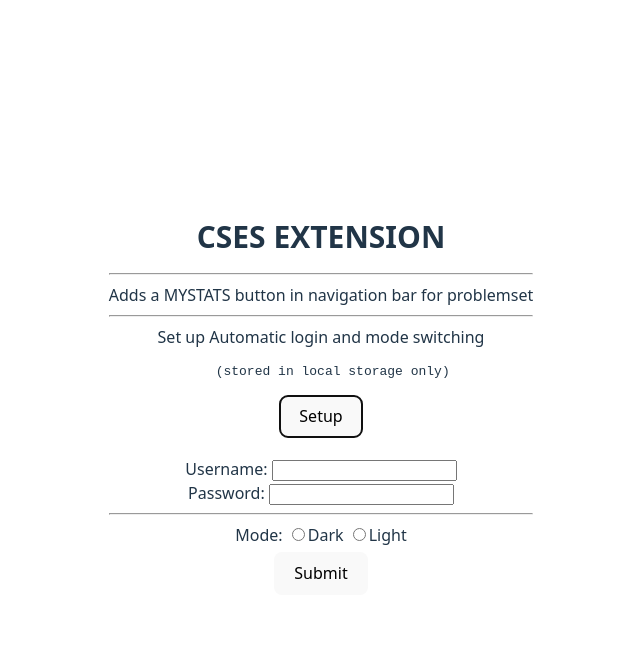
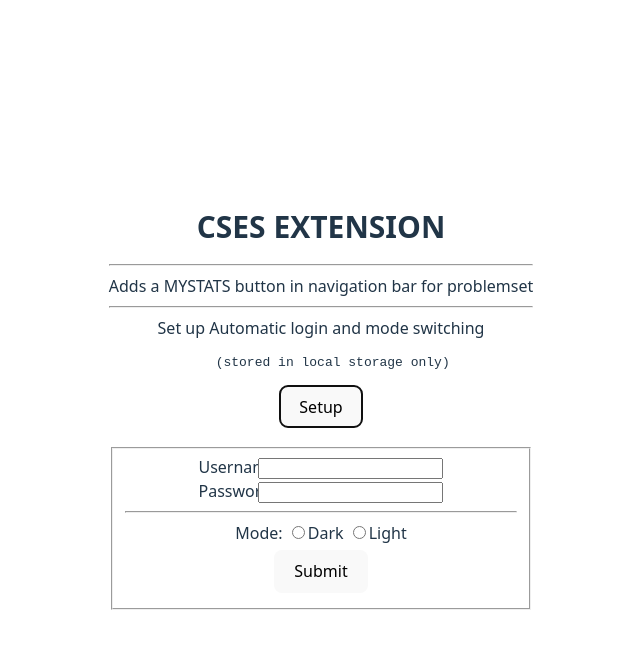
Before and after one commit to krish-vj/CSES-dashboard_pvt, a React (Vite) app in the folder vite-project/: page / in a window 1280 px wide. Both pictures are taken after a click on the button "Setup". Shown: the top 648 px of the page, without its empty margins (319-959 px from the left). Built offline with nearby package versions, Linux system fonts and the light colour scheme.

Commit message:
fixed alignment

```diff
--- a/vite-project/src/App.tsx
+++ b/vite-project/src/App.tsx
@@ -5,6 +5,7 @@ function App() {
 
   return (
     <>
+
     <h1 style={{fontSize: '30px'}}>CSES EXTENSION</h1>
     <hr />
       <div>Adds a MYSTATS button in navigation bar for problemset</div>
@@ -14,9 +15,10 @@ function App() {
       <button onClick={()=>{ document.getElementById('form')!.style.display='block'}}>Setup</button>
       <h3><div id='msg2'></div></h3>
       <div id='form' style={{display:'none'}}>
-      <label htmlFor="username">Username: </label>
+        <fieldset>
+      <label htmlFor="username" style={{display: 'inline-block',width: '60px'}}>Username: </label>
       <input type="text" id='username' name='username'/> <br />
-      <label htmlFor="pwd">Password: </label>
+      <label htmlFor="pwd" style={{display: 'inline-block', width: '60px'}}>Password:</label>
       <input type="text" id='pwd' name='pwd'/> <br />
       <hr />
       <label htmlFor="mode">Mode:  </label>
@@ -43,7 +45,7 @@ function App() {
             document.getElementById('form')!.style.display='none';
             document.getElementById('msg2')!.innerText= message2;
       }}
-      >Submit</button></div>
+      >Submit</button> </fieldset></div>
     </>
   )
 }
--- a/vite-project/src/content-script/find.tsx
+++ b/vite-project/src/content-script/find.tsx
@@ -16,7 +16,6 @@ if (currUrl === loginUrl) {
     need=false;
     // Retrieve credentials asynchronously
     chrome.storage.local.get(['username', 'pwd', 'mode']).then((items) => {
-
         const myUsername = items.username;
         const myPws = items.pwd;
         const mode= items.mode;
@@ -24,8 +23,6 @@ if (currUrl === loginUrl) {
         if (mode==='d' && document.body.style.backgroundColor.toString()!= darkcolor){
           const modebtn= document.querySelector('a[href="/darkmode"]');
           (modebtn as HTMLAnchorElement)!.click();
-
-
         }
         console.log("username from extension storage: " + myUsername);
         console.log("pwd from extension storage: " + myPws);
```
